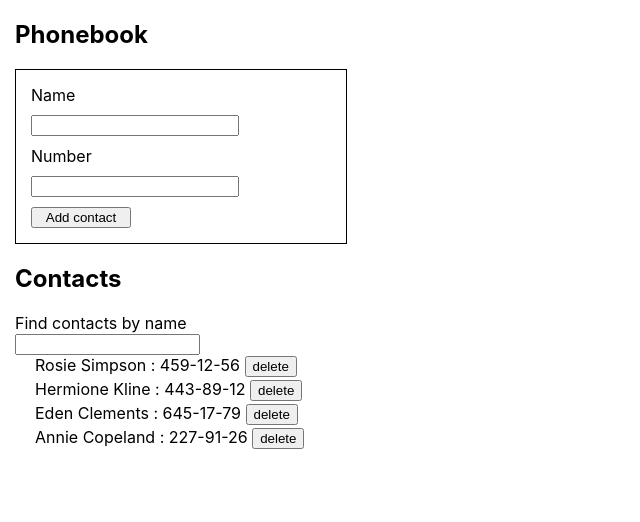
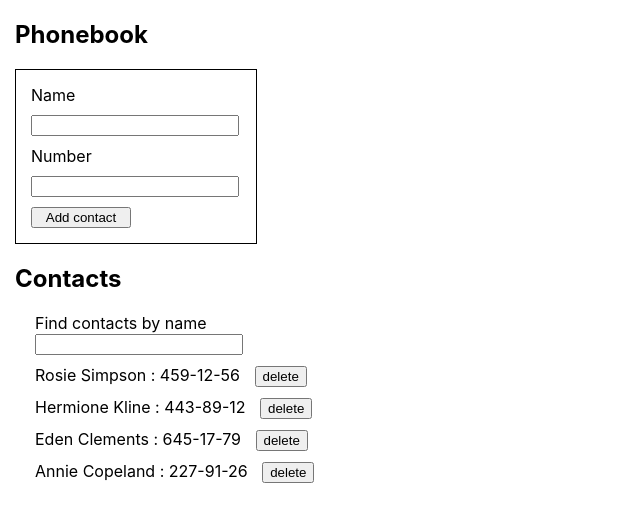
Before and after one commit to PPacuk/goit-react-hw-04-phonebook, a React (Create React App) app: page / in a window 1280 px wide. Shown: the top 522 px of the page, without its empty margins (0-640 px from the left). Built offline with nearby package versions, Linux system fonts and the light colour scheme.

Commit message:
Clean up
remove log and not used e,
bit of destructing,
css added

```diff
--- a/src/components/App.jsx
+++ b/src/components/App.jsx
@@ -1,10 +1,13 @@
 import { Component } from 'react';
+import { PropTypes } from 'prop-types';
+import { nanoid } from 'nanoid';
+import { Notify } from 'notiflix';
+
 import ContactForm from './ContactForm/ContactForm';
+import ContactList from './ContactList/ContactList';
 import Section from './Section/Section';
 import Filter from './Filter/Filter';
-import ContactList from './ContactList/ContactList';
-import { nanoid } from 'nanoid';
-import { Notify } from 'notiflix';
+import css from './App.module.css';
 
 export class App extends Component {
   state = {
@@ -44,29 +47,35 @@ export class App extends Component {
     }));
   };
 
-  searchInputHandler = event => {
-    this.setState({ filter: event.currentTarget.value });
+  searchInputHandler = e => {
+    this.setState({ filter: e.currentTarget.value });
   };
 
   render() {
     const { contacts, filter } = this.state;
+    const { addContact, searchInputHandler, deleteContact } = this;
 
     return (
       <>
         <Section title="Phonebook">
-          <ContactForm onAddContact={this.addContact} />
+          <ContactForm onAddContact={addContact} />
         </Section>
         <Section title="Contacts">
-          <>
-            <Filter searchInputHandler={this.searchInputHandler} />
+          <div className={css.contactsWrapper}>
+            <Filter searchInputHandler={searchInputHandler} />
             <ContactList
               filter={filter}
               contacts={contacts}
-              deleteContact={this.deleteContact}
+              deleteContact={deleteContact}
             />
-          </>
+          </div>
         </Section>
       </>
     );
   }
 }
+
+App.propTypes = {
+  contacts: PropTypes.array,
+  filter: PropTypes.string,
+};
--- /dev/null
+++ b/src/components/App.module.css
@@ -0,0 +1,4 @@
+.contactsWrapper{
+   margin-top: 10px;
+  padding-left: 20px;
+}
--- a/src/components/ContactForm/ContactForm.jsx
+++ b/src/components/ContactForm/ContactForm.jsx
@@ -1,5 +1,6 @@
 import { Component } from 'react';
 import css from './ContactForm.module.css';
+import { PropTypes } from 'prop-types';
 
 export default class ContactForm extends Component {
   state = {
@@ -7,22 +8,23 @@ export default class ContactForm extends Component {
     number: '',
   };
 
-  handleInputOnChange = event => {
-    const { name, value } = event.currentTarget;
+  handleInputOnChange = e => {
+    const { name, value } = e.currentTarget;
     this.setState({ [name]: value });
   };
 
-  handleSubmit = event => {
-    event.preventDefault();
+  handleSubmit = e => {
+    e.preventDefault();
     this.props.onAddContact({ ...this.state });
     this.setState({ name: '', number: '' });
   };
 
   render() {
     const { name, number } = this.state;
+    const { handleInputOnChange, handleSubmit } = this;
 
     return (
-      <form className={css.formWrapper} onSubmit={this.handleSubmit}>
+      <form className={css.formWrapper} onSubmit={handleSubmit}>
         <p>Name</p>
         <input
           type="text"
@@ -32,7 +34,7 @@ export default class ContactForm extends Component {
           required
           className={css.formInput}
           value={name}
-          onChange={this.handleInputOnChange}
+          onChange={handleInputOnChange}
         />
 
         <p>Number</p>
@@ -44,7 +46,7 @@ export default class ContactForm extends Component {
           required
           className={css.formInput}
           value={number}
-          onChange={this.handleInputOnChange}
+          onChange={handleInputOnChange}
         />
         <button type="submit" className={css.formBnt}>
           Add contact
@@ -53,3 +55,8 @@ export default class ContactForm extends Component {
     );
   }
 }
+
+ContactForm.propTypes = {
+  name: PropTypes.string,
+  number: PropTypes.string,
+};
--- a/src/components/ContactForm/ContactForm.module.css
+++ b/src/components/ContactForm/ContactForm.module.css
@@ -3,7 +3,7 @@
   flex-direction: column;
   gap: 10px;
   border: 1px solid black;
-  width: 300px;
+  width: 210px;
   padding: 15px;
 }
 
--- a/src/components/ContactList/ContactList.jsx
+++ b/src/components/ContactList/ContactList.jsx
@@ -1,4 +1,5 @@
 import { Component } from 'react';
+import { PropTypes } from 'prop-types';
 import css from './ContactList.module.css';
 
 export default class ContactList extends Component {
@@ -6,7 +7,7 @@ export default class ContactList extends Component {
     const { contacts, filter, deleteContact } = this.props;
 
     return (
-      <ul>
+      <ul className={css.contactsList}>
         {contacts
           .filter(contact =>
             contact.name
@@ -14,12 +15,17 @@ export default class ContactList extends Component {
               .includes(filter.toLocaleLowerCase())
           )
           .map(contact => (
-            <li className={css.contactsList} key={contact.id}>
+            <li key={contact.id}>
               {contact.name} : {contact.number}{' '}
-              <button onClick={() => deleteContact(contact.id)}>delete</button>
+              <button className={css.contactsBtn} onClick={() => deleteContact(contact.id)}>delete</button>
             </li>
           ))}
       </ul>
     );
   }
 }
+
+ContactList.propTypes = {
+  contacts: PropTypes.array,
+  filter: PropTypes.string,
+};
--- a/src/components/ContactList/ContactList.module.css
+++ b/src/components/ContactList/ContactList.module.css
@@ -1,4 +1,9 @@
 .contactsList{
-    padding-left: 20px;
-    padding-bottom: 2px;
+    display: flex;
+    flex-direction: column;
+    gap: 10px;
+    margin-top: 10px;
 }
+.contactsBtn{
+    margin-left: 10px;
+}
--- a/src/components/Filter/Filter.jsx
+++ b/src/components/Filter/Filter.jsx
@@ -1,11 +1,17 @@
 import { Component } from 'react';
+import css from './Filter.module.css'
 
 export default class Filter extends Component {
   render() {
+    const { searchInputHandler } = this.props;
     return (
       <>
         <p>Find contacts by name</p>
-        <input type="text" onChange={this.props.searchInputHandler} />
+        <input
+          className={css.searchInput}
+          type="text"
+          onChange={searchInputHandler}
+        />
       </>
     );
   }
--- /dev/null
+++ b/src/components/Filter/Filter.module.css
@@ -0,0 +1,7 @@
+.searchInput {
+  width: 200px;
+}
+
+.searchInput:focus {
+  outline-color: #34b1eb;
+}
--- a/src/components/Section/Section.jsx
+++ b/src/components/Section/Section.jsx
@@ -1,4 +1,4 @@
-import PropTypes from 'prop-types';
+import {PropTypes} from 'prop-types';
 
 const Section = ({ title, children }) => {
   return (
```
